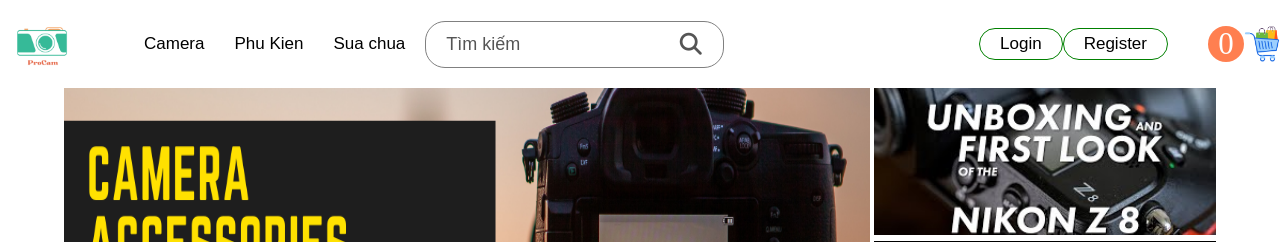
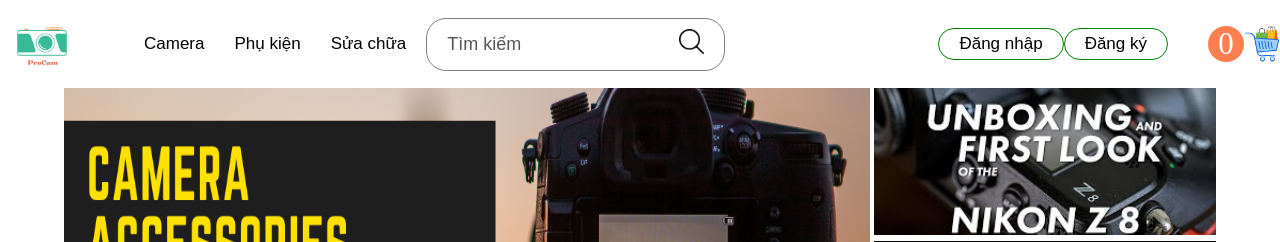
Before and after one commit to tintrung1234/Camerastore, a PHP site: page /Home.html in a window 1280 px wide. Shown: the top 242 px of the page. Run offline with PHP 8.4, Linux system fonts and the light colour scheme; some libraries are stand-ins or nearby versions.

Commit message:
bstimkiem

```diff
--- a/Home.html
+++ b/Home.html
@@ -6,8 +6,6 @@
     <meta name="viewport" content="width=device-width, initial-scale=1.0">
     <title>Document</title>
     <link rel="stylesheet" href="./style/style.css">
-    <script src="https://kit.fontawesome.com/9d0256e75e.js" crossorigin="anonymous"></script>
-
 </head>
 
 <body>
@@ -126,7 +124,7 @@
                 </div>
             </div>
             <div class="dropdown">
-                <button class="subBtn">Phu Kien</button>
+                <button class="subBtn">Phụ kiện</button>
                 <div class="dropdown-content">
                     <a href="#">Mục con 1</a>
                     <div class="sub-dropdown">
@@ -137,7 +135,7 @@
                 </div>
             </div>
             <div class="dropdown">
-                <button class="subBtn">Sua chua</button>
+                <button class="subBtn">Sửa chữa</button>
                 <div class="dropdown-content">
                     <a href="#">Mục con 1</a>
                     <div class="sub-dropdown">
@@ -149,9 +147,9 @@
             </div>
             <div class="search_box">
                 <div class="row">
-                    <input type="text" id="input-box" autocomplete="off" placeholder="Tìm kiếm">
+                    <input type="text" id="input-box" name="input-box" autocomplete="off" placeholder="Tìm kiếm">
                     <button>
-                        <i class="fa-solid fa-magnifying-glass"></i>
+                         <img src="img/SearchIcon.png">
                     </button>
                 </div>
 
@@ -159,8 +157,8 @@
                 </div>
             </div>
             <div class="user">
-                <button>Login</button>
-                <button>Register</button>
+                <button>Đăng nhập</button>
+                <button>Đăng ký</button>
             </div>
             <div id="totalCart">
                 <p id="count">0</p>
--- a/js/product_cart.js
+++ b/js/product_cart.js
@@ -22,7 +22,7 @@
             <p class="productPrice">VND ${price}</p>` +
             `<button class='addCart' onclick='addtocart(` + i++ + `)'>
             <img src = "img/carticon.png" alt='cartIcon'>
-            <p class='muahang'> Mua hang</p>
+            <p class='muahang'> Mua hàng</p>
             </button >`
         );
     }).join("");
--- a/style/style.css
+++ b/style/style.css
@@ -94,7 +94,6 @@
 }
 
 
-
 .search_box {
     border: solid 1px gray;
     border-radius: 20px;
@@ -121,13 +120,15 @@
     background: transparent;
     border: 0;
     outline: 0;
+    border-radius: 50%;
+    width: 25px;
+    cursor: pointer;
+    font-size: 22px;
+    color: #555;
 }
 
-.row>button .fa-solid{
+.row>button>img{
     width: 25px;
-    color: #555;
-    font-size: 22px;
-    cursor: pointer;
 }
 
 ::placeholder{
```
